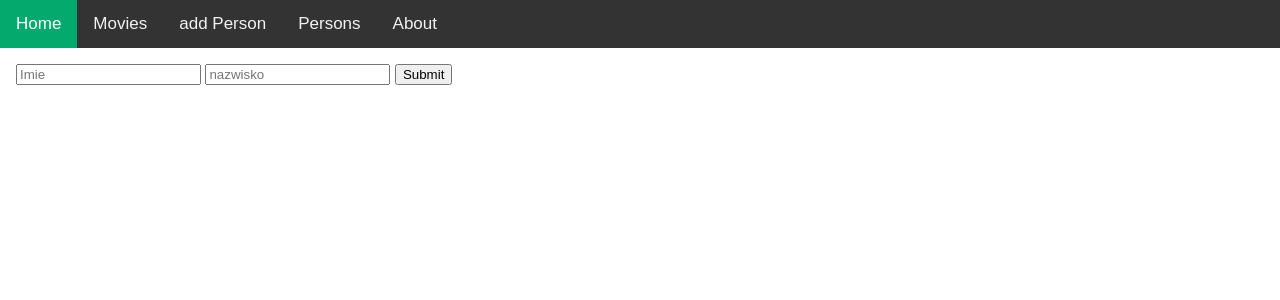
After one commit to cooklee/FilmWar26, a Django app: page /add_person/ in a window 1280 px wide. The commit adds this page. Shown: the top 300 px of the page. Run offline with Django 4.2, Linux system fonts and the light colour scheme.

Commit message:
update person

```diff
--- a/WyporzyczalniFilmowWarPytW26/settings.py
+++ b/WyporzyczalniFilmowWarPytW26/settings.py
@@ -37,6 +37,7 @@ INSTALLED_APPS = [
     'django.contrib.sessions',
     'django.contrib.messages',
     'django.contrib.staticfiles',
+    'rent_app'
 ]
 
 MIDDLEWARE = [
--- a/WyporzyczalniFilmowWarPytW26/urls.py
+++ b/WyporzyczalniFilmowWarPytW26/urls.py
@@ -21,5 +21,8 @@ from rent_app import views
 urlpatterns = [
     path('admin/', admin.site.urls),
     path("", views.IndexView.as_view(), name='index'),
-    path("movies/", views.MovieView.as_view(), name='movie_list')
+    path("movies/", views.MovieView.as_view(), name='movie_list'),
+    path("add_person/", views.PersonAddView.as_view(), name='add_person'),
+    path("person_list/", views.PersonListView.as_view(), name='list_person'),
+    path("update_person/<int:id>/", views.PersonUpdateView.as_view(), name='person_update')
 ]
--- a/rent_app/views.py
+++ b/rent_app/views.py
@@ -1,5 +1,7 @@
-from django.shortcuts import render
+from django.shortcuts import render, redirect
 from django.views import View
+
+from rent_app.models import Person
 
 
 class IndexView(View):
@@ -11,3 +13,36 @@ class MovieView(View):
 
     def get(self, request):
         return render(request, "movie.html")
+
+
+class PersonAddView(View):
+
+    def get(self, request):
+        return render(request, 'add_person_view.html')
+
+    def post(self, request):
+        first_name = request.POST['first_name']
+        last_name = request.POST['last_name']
+        Person.objects.create(first_name=first_name, last_name=last_name)
+        return redirect('add_person')
+
+class PersonUpdateView(View):
+
+    def get(self, request, id):
+        person = Person.objects.get(pk=id)
+        return render(request, 'add_person_view.html', {'person':person})
+
+    def post(self, request, id):
+        person = Person.objects.get(pk=id)
+        first_name = request.POST['first_name']
+        last_name = request.POST['last_name']
+        person.first_name = first_name
+        person.last_name = last_name
+        person.save()
+        return redirect('add_person')
+
+
+class PersonListView(View):
+    def get(self, request):
+        persons = Person.objects.all()
+        return render(request, 'person_list.html', {'persons':persons})
--- /dev/null
+++ b/templates/add_person_view.html
@@ -0,0 +1,9 @@
+{% extends 'base.html' %}
+{% block content %}
+    <form method="post">
+        {% csrf_token %}
+        <input type="text" name="first_name" value="{{ person.first_name }}" placeholder="Imie">
+        <input type="text" name="last_name" value="{{ person.last_name }}" placeholder="nazwisko">
+        <input type="submit" >
+    </form>
+{% endblock %}
--- a/templates/nav_bar.html
+++ b/templates/nav_bar.html
@@ -1,6 +1,7 @@
 <div class="topnav">
   <a class="active" href="#home">Home</a>
   <a href="{% url 'movie_list' %}">Movies</a>
-  <a href="#contact">Contact</a>
+  <a href="{% url 'add_person' %}">add Person</a>
+    <a href="{% url 'list_person' %}">Persons</a>
   <a href="#about">About</a>
 </div>
```
Also changed, not shown: rent_app/models.py (+18 -0 lines), templates/person_list.html (added, +9 -0 lines), rent_app/migrations/0001_initial.py (added).
